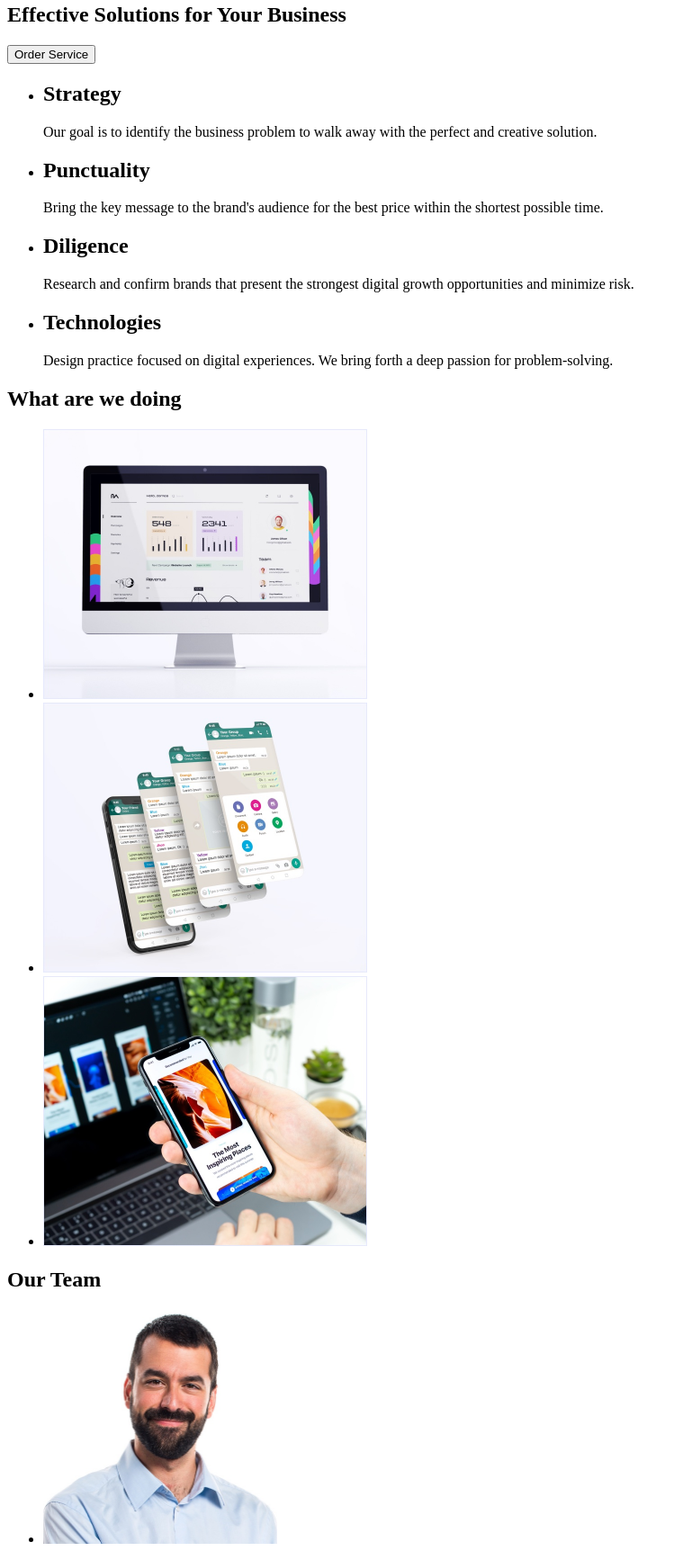
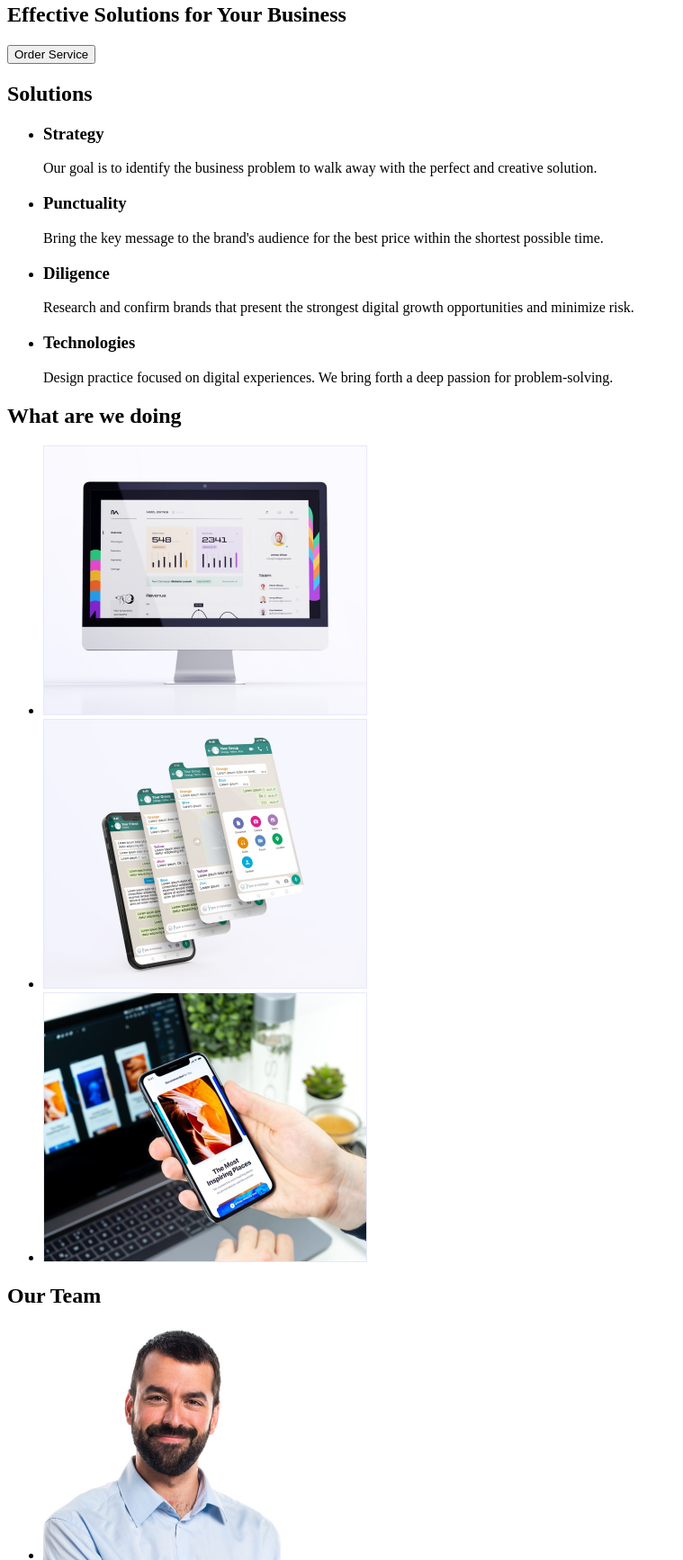
Before and after one commit to DariaNovakoova/goit-markup-hw-01, a plain HTML site: page index.html in a window 1280 px wide. Shown: the part 165-1899 px from the top of the page at 90% size, without its empty margins (0-759 px from the left). Drawn offline with Linux system fonts and the light colour scheme.

Commit message:
second commit

```diff
--- a/index.html
+++ b/index.html
@@ -8,8 +8,8 @@
   </head>
   <body>
     <header>
-      <a href="./index.html">WebStudio</a>
       <nav>
+        <a href="./index.html">WebStudio</a>
         <ul>
           <li><a href="">Studio</a></li>
           <li><a href="">Portfolio</a></li>
@@ -29,30 +29,31 @@
         <button type="button">Order Service</button>
       </section>
       <section>
+        <h2>Solutions</h2>
         <ul>
           <li>
-            <h2>Strategy</h2>
+            <h3>Strategy</h3>
             <p>
               Our goal is to identify the business problem to walk away with the
               perfect and creative solution.
             </p>
           </li>
           <li>
-            <h2>Punctuality</h2>
+            <h3>Punctuality</h3>
             <p>
               Bring the key message to the brand's audience for the best price
               within the shortest possible time.
             </p>
           </li>
           <li>
-            <h2>Diligence</h2>
+            <h3>Diligence</h3>
             <p>
               Research and confirm brands that present the strongest digital
               growth opportunities and minimize risk.
             </p>
           </li>
           <li>
-            <h2>Technologies</h2>
+            <h3>Technologies</h3>
             <p>
               Design practice focused on digital experiences. We bring forth a
               deep passion for problem-solving.
@@ -96,7 +97,7 @@
             <img
               src="./images/img4.jpg"
               alt="Mark Guerrero"
-              width="260"
+              width="264"
               height="260"
             />
             <h3>Mark Guerrero</h3>
@@ -106,7 +107,7 @@
             <img
               src="./images/img5.jpg"
               alt="Tom Ford"
-              width="260"
+              width="264"
               height="260"
             />
             <h3>Tom Ford</h3>
@@ -116,7 +117,7 @@
             <img
               src="./images/img6.jpg"
               alt="Camila Garcia"
-              width="260"
+              width="264"
               height="260"
             />
             <h3>Camila Garcia</h3>
@@ -126,7 +127,7 @@
             <img
               src="./images/img7.jpg"
               alt="Daniel Wilson"
-              width="260"
+              width="264"
               height="260"
             />
             <h3>Daniel Wilson</h3>
```
